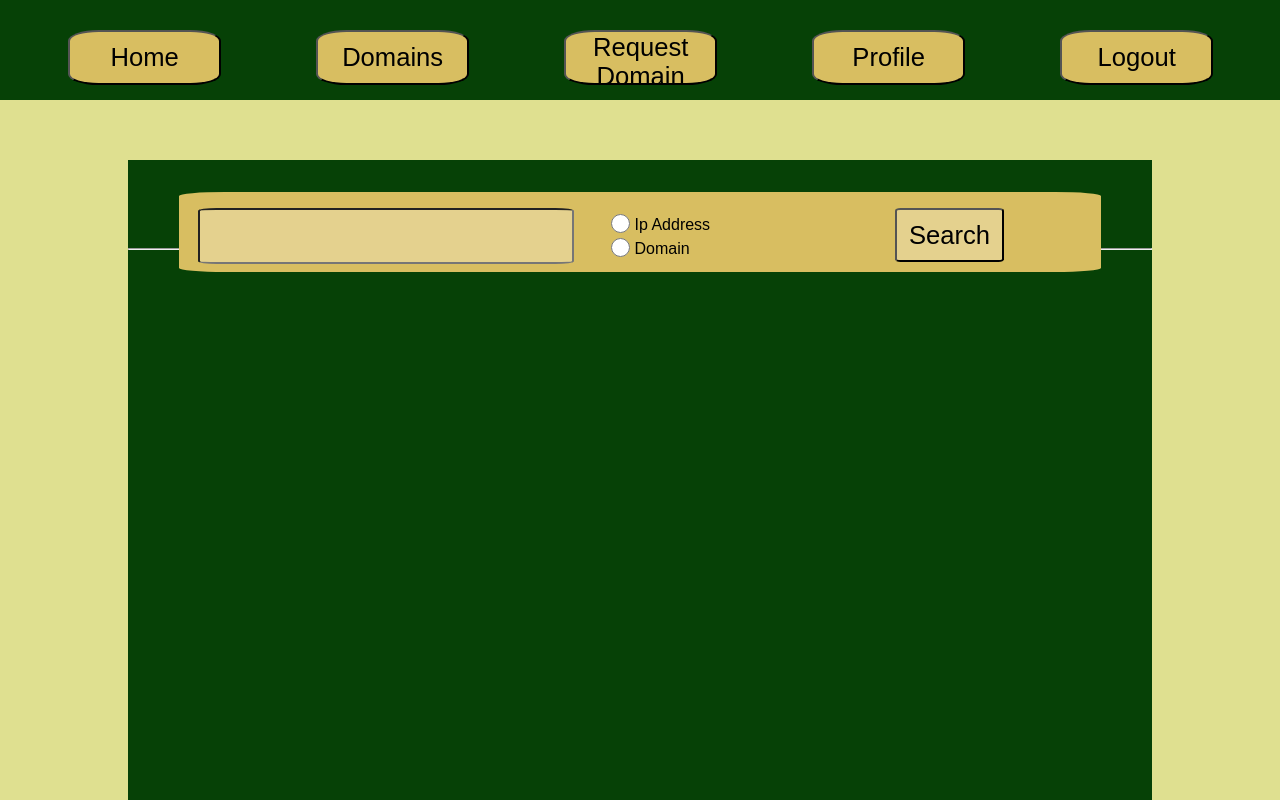
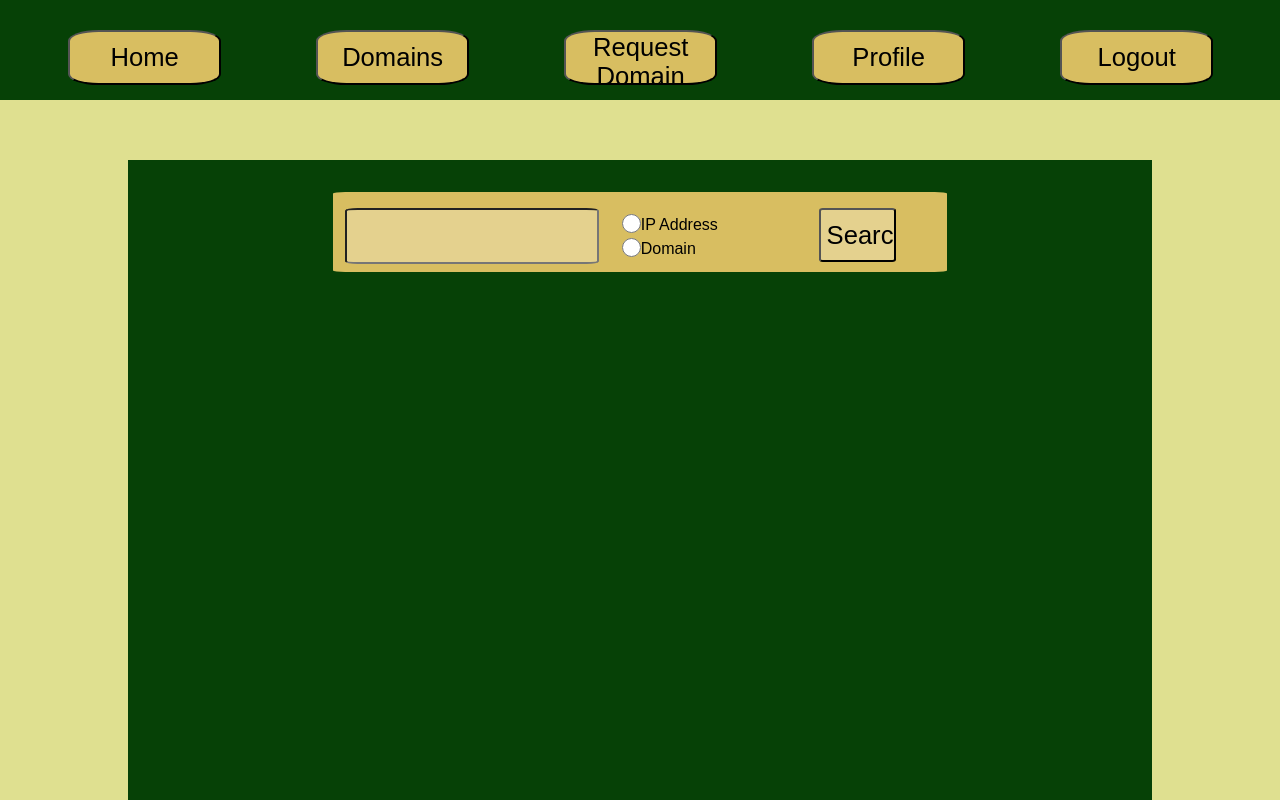
Before and after one commit to AlbusSerpents/fmi-www-project-front-end, a React (Create React App) app: page /domains in a window 1280 px wide. Built offline with nearby package versions, Linux system fonts and the light colour scheme.

Commit message:
Basic implementation of the search with the requeslt in domains page

```diff
--- /dev/null
+++ b/src/components/DomainInfoBuble.js
@@ -0,0 +1,37 @@
+import React, { Component } from 'react';
+
+class DomainInfoBuble extends Component {
+
+    constructor(props) {
+        super(props);
+
+        this.draw = this.drawResult.bind(this);
+        this.drawNothing = this.drawNothing.bind(this);
+    }
+
+    drawResult() {
+        return (
+            <div className={this.props.className}>
+                Domain: {this.props.result.name} <br />
+                IP V6 Address: {this.props.result.address}
+            </div>
+        );
+    }
+
+    drawNothing() {
+        return (
+            <div className={this.props.className}>
+                No Results found.
+            </div>
+        );
+    }
+
+    render() {
+        return (
+            this.props.hasResults ? this.drawResult() : this.drawNothing()
+        )
+    }
+
+}
+
+export default DomainInfoBuble;
--- /dev/null
+++ b/src/components/DomainSearch.js
@@ -0,0 +1,52 @@
+import React, { Component } from 'react';
+import '../styles/domains-search.css';
+
+class DomainSearch extends Component {
+
+    constructor(props) {
+        super(props);
+        this.handleSearch = this.handleSearch.bind(this);
+        this.state = {
+            search: null,
+            type: null
+        }
+    }
+
+    handleSearch() {
+        const search = this.state.search;
+        const type = this.state.type;
+        if (search === null || search === '') {
+            alert('Can not search for empty value');
+            return;
+        }
+        if (type == null) {
+            alert('Choose a type of the input field')
+            return;
+        }
+        if (type === 'IP') {
+            this.props.searchIp(search);
+        } else if(type == 'Domain'){
+            this.props.searchDomain(search);
+        }
+    }
+
+    render() {
+        return (
+            <div className={this.props.className}>
+                <input type='text' className='search-bar-text' onChange={(e) => this.setState({ search: e.target.value })} />
+                <div className='search-type'>
+                    <div className='search-bar-radio'>
+                        <input type='radio' name='type' value='Ip Addres' onClick={(e) => this.setState({ type: 'IP' })} />IP Address
+                            </div>
+                    <div className='search-bar-radio' >
+                        <input type='radio' name='type' value='Domain' onClick={(e) => this.setState({ type: 'Domain' })} />Domain
+                            </div>
+                </div>
+                <input type='button' value='Search' className='search-button' onClick={(e) => this.handleSearch()} />
+            </div>
+        );
+    }
+
+}
+
+export default DomainSearch;
--- a/src/components/Domains.js
+++ b/src/components/Domains.js
@@ -4,6 +4,9 @@ import NavBar from './NavBar'
 import { Redirect } from 'react-router-dom'
 import { instanceOf } from 'prop-types';
 import { Cookies, withCookies } from "react-cookie";
+
+import DomainSearch from './DomainSearch'
+import DomainInfoBuble from './DomainInfoBuble'
 
 import DomainsHandler from '../networking/DomainsHandler'
 
@@ -19,9 +22,19 @@ class Domains extends Component {
         this.handleUser = this.handleUser.bind(this);
         this.myDomains = this.myDomains.bind(this);
 
-        this.handler = new DomainsHandler();
+        this.searchIp = this.searchIp.bind(this);
+        this.searchDomain = this.searchDomain.bind(this);
+        this.handleSearch = this.handleSearch.bind(this);
 
-        this.state = { user: null };
+        this.drawSearch = this.drawSearch.bind(this);
+
+        this.state = {
+            user: null,
+            authenticated: false,
+            searchResult: null,
+            hasResults: false,
+            searchTriggered: false
+        };
     }
 
     componentWillMount() {
@@ -29,13 +42,13 @@ class Domains extends Component {
         const userCookie = cookies.get('user');
         if (userCookie) {
             this.setState({ user: userCookie });
-        } else {
             this.setState({ authenticated: true });
+            this.handler = new DomainsHandler(userCookie.sessionId);
         }
     }
 
     handleUser() {
-        if (this.state.user != null) {
+        if (this.state.authenticated) {
             return <h2> Hello, {this.state.user.username} </h2>;
         } else {
             return <Redirect to='/' />
@@ -43,35 +56,53 @@ class Domains extends Component {
     }
 
     myDomains() {
-        if (this.state.user != null) {
-            const auth = this.state.user.sessionId;
-            const userId = this.state.user.id;
-            this.handler.getMyDomains(userId, auth)
-                .then(domains => console.log(domains));
+        const userId = this.state.user.id;
+        this.handler.getMyDomains(userId)
+            .then(domains => console.log(domains));
+    }
+
+    searchIp(ip) {
+        const promise = this.handler.searchDomain(ip, null)
+        this.handleSearch(promise);
+    }
+
+    searchDomain(domain) {
+        const promise = this.handler.searchDomain(null, domain)
+        this.handleSearch(promise);
+
+    }
+
+    handleSearch(promise) {
+        promise
+            .then(found =>
+                found != null ?
+                    this.setState({ searchResult: found, hasResults: true }) :
+                    this.setState({ hasResults: false }))
+            .then(found => {
+                this.setState({ searchTriggered: true })
+            });
+    }
+
+    drawSearch() {
+        if (this.state.searchTriggered) {
+            return <DomainInfoBuble result={this.state.searchResult} className='domain-search-result' hasResults={this.state.hasResults} />
+        } else {
+            return;
         }
     }
 
     render() {
         return (
             <div className='domains'>
+                {/* {this.handleUser()} */}
                 <NavBar />
                 <div className='content'>
-                    <div className='search-bar'>
-                        <input type='text' className='search-bar-text' />
-                        <div className='search-type'>
-                            <div className='search-bar-radio'>
-                                <input type='radio' name='type' value='Ip Addres' />Ip Address
-                            </div>
-                            <div className='search-bar-radio' >
-                                <input type='radio' name='type' value='Domain' />Domain
-                            </div>
-                        </div>
-                        <input type='button' value='Search' className='search-button' />
-                    </div>
-                    <div><hr /></div>
+                    <DomainSearch searchIp={this.searchIp} searchDomain={this.searchDomain} className='domains-search-bar' />
+                    {this.drawSearch()}
+                    {/* <div><hr /></div>
                     {this.myDomains()}
                     <div className='my-domains'>
-                    </div>
+                    </div> */}
                 </div>
             </div>
         );
--- a/src/networking/DomainsHandler.js
+++ b/src/networking/DomainsHandler.js
@@ -1,13 +1,36 @@
 import NetworkingHandler from "./NetworkHandler";
 
 class DomainsHandler extends NetworkingHandler {
-    getMyDomains(id, sessionId) {
-        return this.executeRequest(
-            `domain/my-domains/${id}`,
-            this.methods.get(),
-            null,
-            { 'X-Auth-Token': sessionId }
-        );
+
+    constructor(sessionId) {
+        super();
+        const authHeader = { 'X-Auth-Token': sessionId };
+
+        this.getMyDomains = function (id) {
+            return this.executeRequest(
+                `domain/my-domains/${id}`,
+                this.methods.get(),
+                null,
+                authHeader
+            );
+        }
+
+        this.searchDomain = function (address, domain) {
+            let url = `domain?`;
+            if (address !== null) {
+                url += `address=${address}`;
+            }
+            if (domain !== null) {
+                url += `name=${domain}`;
+            }
+
+            return this.executeRequest(
+                url,
+                this.methods.get(),
+                null,
+                authHeader
+            );
+        }
     }
 }
 
--- /dev/null
+++ b/src/styles/domains-search.css
@@ -0,0 +1,68 @@
+@import url("../index.css");
+
+.content {
+    background-color: #064106;
+    position: absolute;
+    height: 80%;
+    margin: auto;
+    width: 80%;
+    top: 20%;
+    left: 10%;
+    box-sizing: content-box;
+}
+
+.search-bar-text {
+    position: relative;
+    margin: 0;
+    padding: 2px;
+    left: 2%;
+    float: left;
+    top: 20%;
+    height: 60%;
+    width: 40%;
+    box-sizing: content-box;
+    border-radius: 5%;
+}
+
+.search-type {
+    position: relative;
+    margin: 0;
+    padding: 2px;
+    padding-left: 5px;
+    left: 2%;
+    float: left;
+    top: 20%;
+    height: 60%;
+    width: 30%;
+    box-sizing: content-box;
+    border-radius: 5%;
+}
+
+.search-bar-radio {
+    position: relative;
+    top: 2.5%;
+    width: 100%;
+    height: 50%;
+    text-align: start;
+}
+
+.search-bar-radio input{
+    position: relative;
+    top: 10%;
+    width: 20%;
+    height: 80%;
+    box-sizing: content-box;
+    margin: 0;
+}
+
+.search-button {
+    top: 0;
+    margin: 0;
+    position: relative;
+    float: left;
+    top: 20%;
+    height: 60%;
+    margin-left: 10px;
+    width: 10%;
+    box-sizing: content-box;
+}
--- a/src/styles/domains.css
+++ b/src/styles/domains.css
@@ -1,81 +1,30 @@
-@import url("../index.css");
+@import url('../index.css');
 
-.content {
-    background-color: #064106;
-    position: absolute;
-    height: 80%;
+.domain-search-result{
+    position: relative;
     margin: auto;
-    width: 80%;
-    top: 20%;
-    left: 10%;
+    width: 20%;
+    height: 5%;
+    top: 5%;
+    max-height: 80px;
+    min-height: 40px;
+    margin-top: 20px;
+    font-size: 1.3em;
+    padding: 10px;
+    border-radius: 5%;
+    text-align: center;
+    background-color: #d8be61;
     box-sizing: content-box;
 }
 
-.search-bar {
+.domains-search-bar {
     position: relative;
-    margin: 0;
-    width: 90%;
+    margin: auto;
+    width: 60%;
     height: 80px;
     max-height: 100px;
-    left: 5%;
-    right: 5%;
     top: 5%;
     background-color: #d8be61;
-    border-radius: 5%;
-}
-
-.search-bar-text {
-    position: relative;
-    margin: 0;
-    padding: 2px;
-    left: 2%;
-    float: left;
-    top: 20%;
-    height: 60%;
-    width: 40%;
-    box-sizing: content-box;
-    border-radius: 5%;
-}
-
-.search-type {
-    position: relative;
-    margin: 0;
-    padding: 2px;
-    padding-left: 5px;
-    left: 2%;
-    float: left;
-    top: 20%;
-    height: 60%;
-    width: 30%;
-    box-sizing: content-box;
-    border-radius: 5%;
-}
-
-.search-bar-radio {
-    position: relative;
-    top: 2.5%;
-    width: 100%;
-    height: 50%;
-    text-align: start;
-}
-
-.search-bar-radio input{
-    position: relative;
-    top: 10%;
-    width: 20%;
-    height: 80%;
-    box-sizing: content-box;
-    margin: 0;
-}
-
-.search-button {
-    top: 0;
-    margin: 0;
-    position: relative;
-    float: left;
-    top: 20%;
-    height: 60%;
-    margin-left: 10px;
-    width: 10%;
+    border-radius: 2%;
     box-sizing: content-box;
 }
```
Also changed, not shown: src/networking/NetworkHandler.js (+9 -15 lines).
